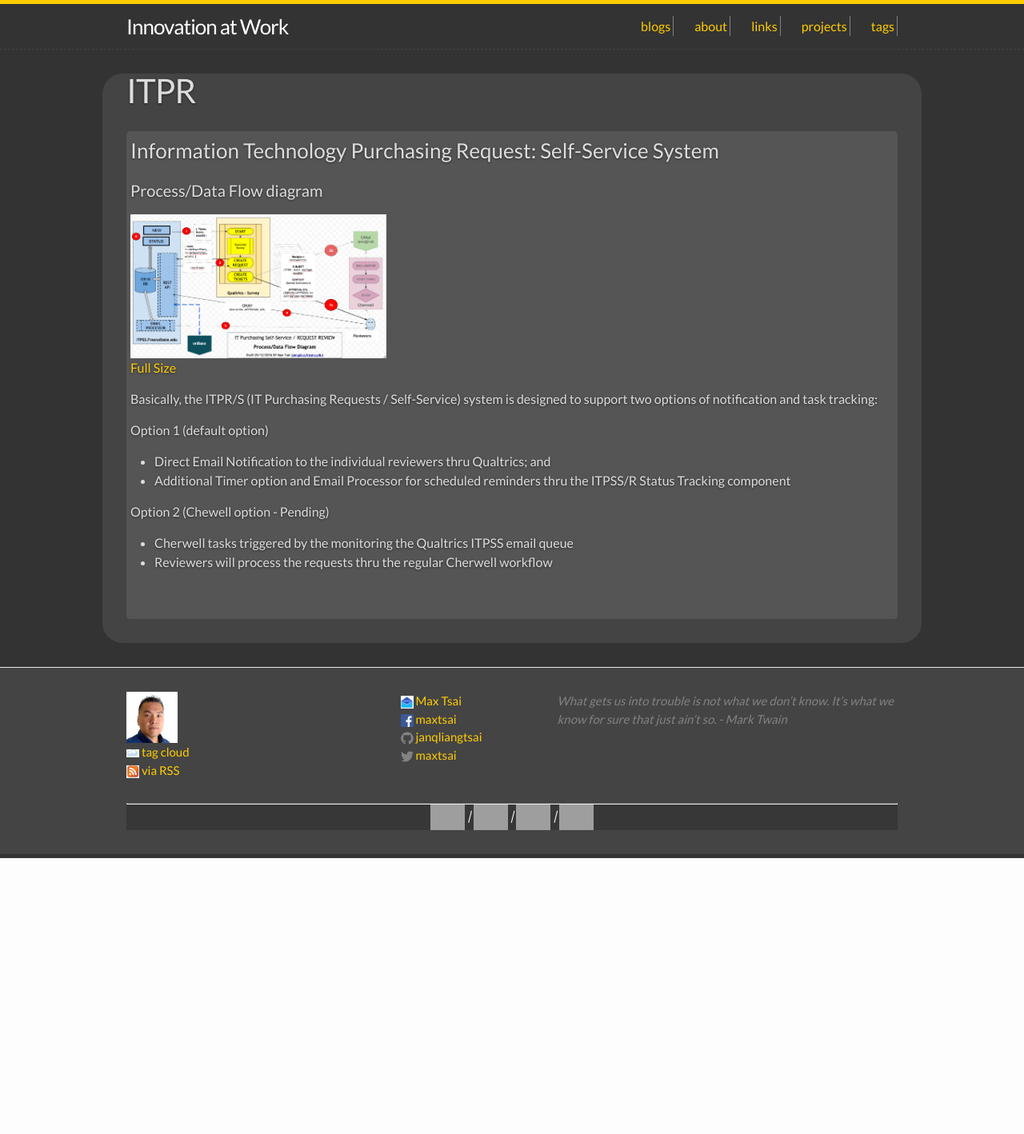
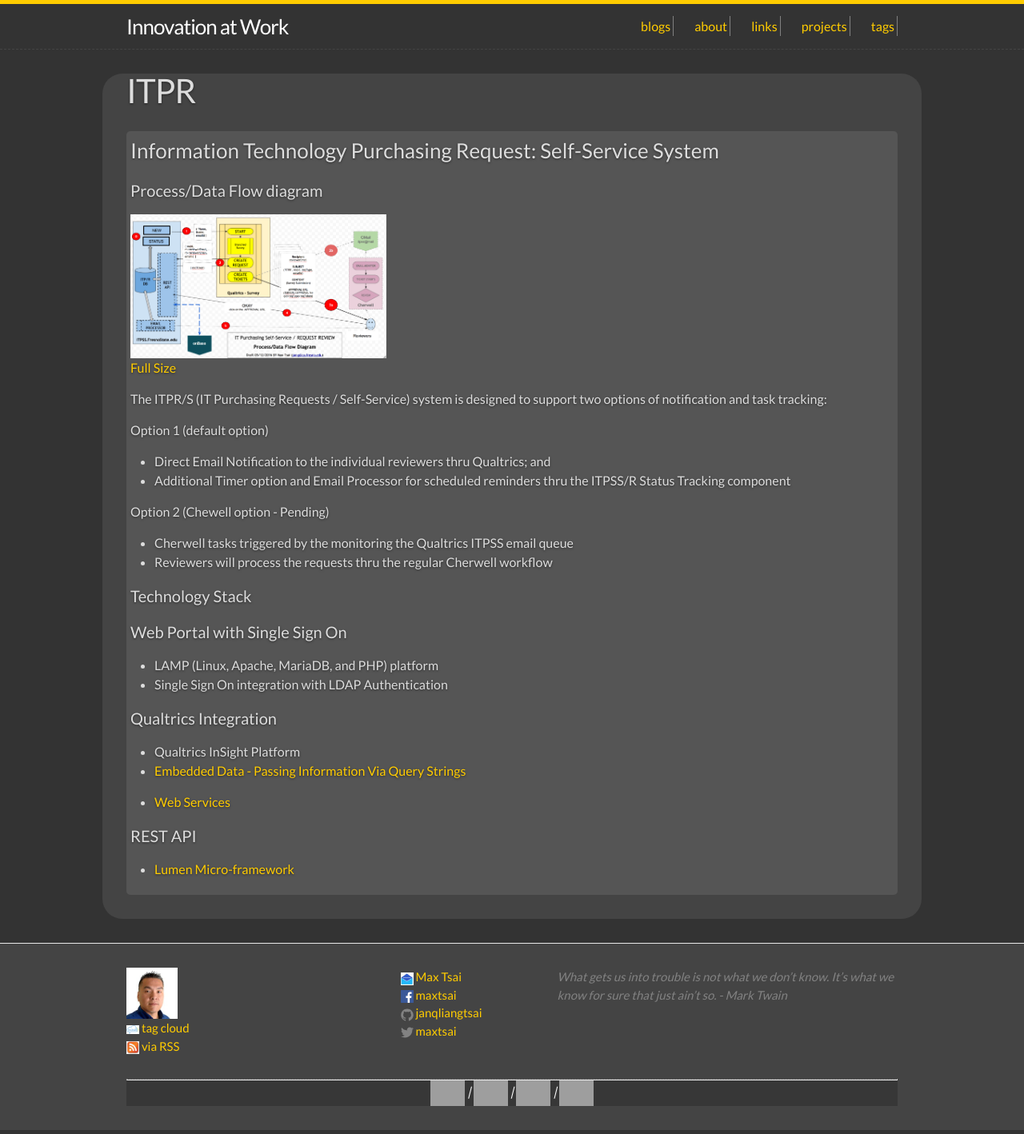
Before and after one commit to JANQLIANGTSAI/janqliangtsai.github.io, a Jekyll site: the page built from projects/itpr.md, in a window 1280 px wide. Shown: the whole page at 80% size. Built offline with Jekyll 4.4.1, drawn with Linux system fonts in a browser that asks for light colours; before the commit the page ends 1073 px from its top, so only the background shows below that; grey boxes are pictures that could not be loaded.

Commit message:
ITPR  Tech Brief

```diff
--- a/projects/itpr.md
+++ b/projects/itpr.md
@@ -12,7 +12,7 @@
 ![Technical Diagram](/images/projects/ITPR-SS_Technical.png){: .image-thumbnail }
 [Full Size](/images/projects/ITPR-SS_Technical.png){: target="_blank"}
 
-Basically, the ITPR/S (IT Purchasing Requests / Self-Service) system is designed to support two options of notification and task tracking:
+The ITPR/S (IT Purchasing Requests / Self-Service) system is designed to support two options of notification and task tracking:
 
 Option 1 (default option)
 
@@ -23,3 +23,19 @@
 
 * Cherwell tasks triggered by the monitoring the Qualtrics ITPSS email queue
 * Reviewers will process the requests thru the regular Cherwell workflow
+
+
+#### Technology Stack
+
+#### Web Portal with Single Sign On
+* LAMP (Linux, Apache, MariaDB, and PHP) platform
+* Single Sign On integration with LDAP Authentication
+
+#### Qualtrics Integration
+* Qualtrics InSight Platform
+* [Embedded Data - Passing Information Via Query Strings](https://www.qualtrics.com/support/integrations/api-integration/passing-information-through-query-strings/){: target="_blank"}
+
+* [Web Services](https://www.qualtrics.com/support/survey-platform/survey-module/survey-flow/advanced-elements/web-service/){: target="_blank"}
+
+#### REST API
+* [Lumen Micro-framework](https://lumen.laravel.com/){: target="_blank"}
```
